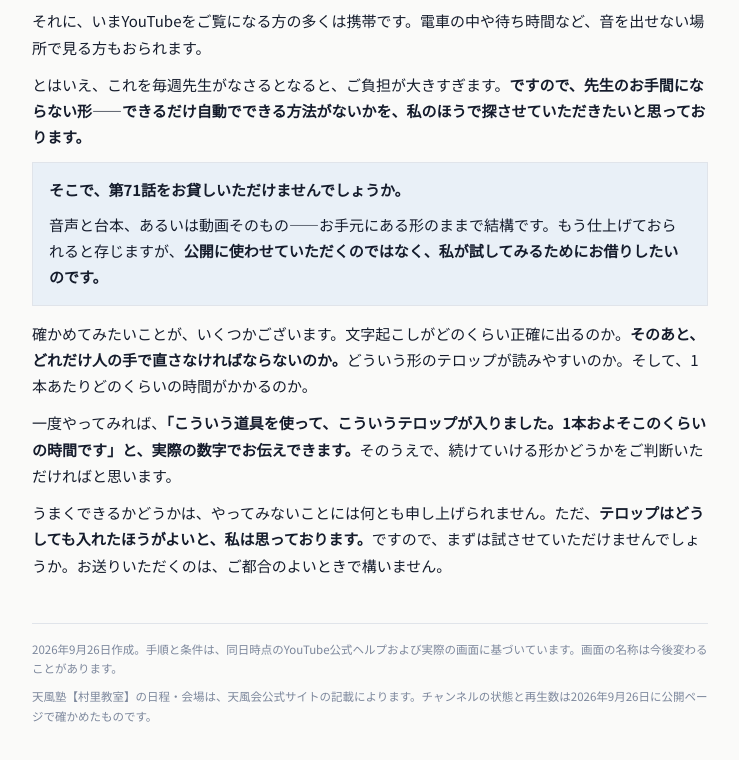
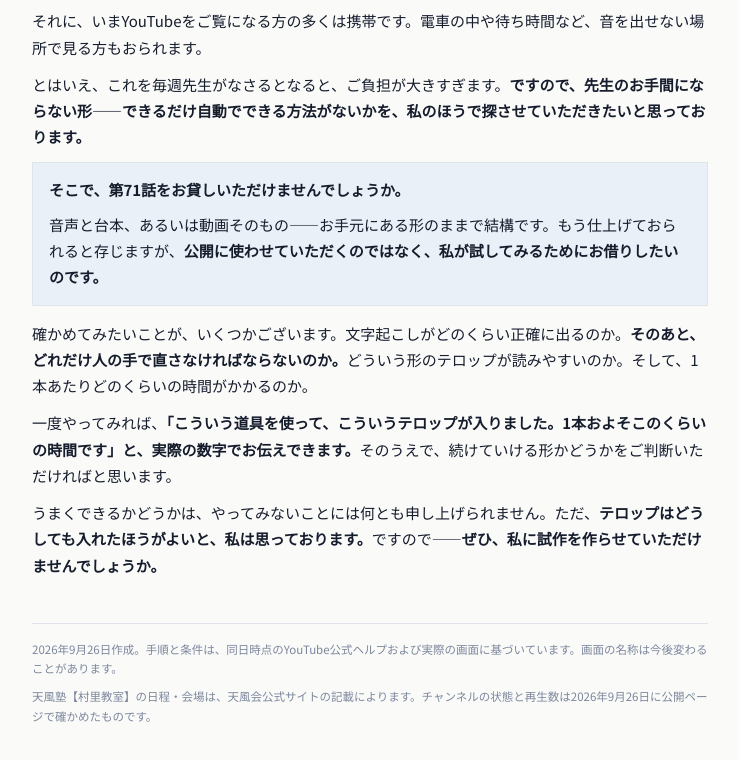
Before and after one commit to tomobook-hub/tempu-radio, a plain HTML site: page next/index.html in a window 1280 px wide. Shown: the part 4616-5376 px from the top of the page, without its empty margins (270-1009 px from the left). Drawn offline with Linux system fonts and the light colour scheme; a web font is replaced by a local one.

Commit message:
テロップの節の結びを、お願いで締める形に
「ご都合のよいときで構いません」で終わらせず
「ぜひ、私に試作を作らせていただけませんでしょうか」で締める

Co-Authored-By: Claude Opus 5 (1M context) <noreply@anthropic.com>

```diff
--- a/next/index.html
+++ b/next/index.html
@@ -284,7 +284,7 @@ footer p{margin:0 0 8px}
 
   <p>一度やってみれば、<strong>「こういう道具を使って、こういうテロップが入りました。1本およそこのくらいの時間です」と、実際の数字でお伝えできます。</strong>そのうえで、続けていける形かどうかをご判断いただければと思います。</p>
 
-  <p>うまくできるかどうかは、やってみないことには何とも申し上げられません。ただ、<strong>テロップはどうしても入れたほうがよいと、私は思っております。</strong>ですので、まずは試させていただけませんでしょうか。お送りいただくのは、ご都合のよいときで構いません。</p>
+  <p>うまくできるかどうかは、やってみないことには何とも申し上げられません。ただ、<strong>テロップはどうしても入れたほうがよいと、私は思っております。</strong>ですので——<strong>ぜひ、私に試作を作らせていただけませんでしょうか。</strong></p>
 </section>
 
 <footer>
```
